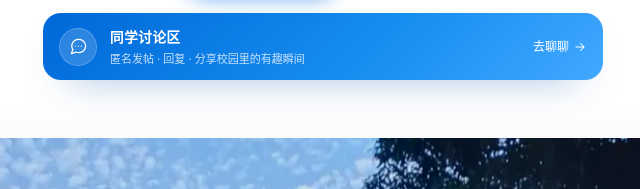
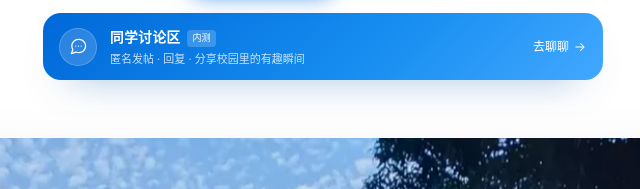
Before and after one commit to nn29-campus/nn29-student, a plain HTML site: page index.html in a window 1280 px wide. Shown: the part 516-705 px from the top of the page, 317-957 px from the left. Drawn offline with Linux system fonts and the light colour scheme.

Commit message:
style: 标记讨论区内测

```diff
--- a/assets/css/main.css
+++ b/assets/css/main.css
@@ -3947,6 +3947,16 @@ ol {
   font-weight: 600;
   letter-spacing: 0.01em;
 }
+.community-entry__badge {
+  display: inline-block;
+  margin-left: 3px;
+  padding: 1px 5px;
+  border-radius: 4px;
+  background: rgba(255, 255, 255, 0.2);
+  font-size: 9px;
+  font-weight: 500;
+  vertical-align: 1px;
+}
 .community-entry__text small {
   font-size: 11px;
   line-height: 1.5;
--- a/index.html
+++ b/index.html
@@ -94,7 +94,7 @@
         <svg viewBox="0 0 24 24" fill="none" stroke="currentColor" stroke-width="1.6" stroke-linecap="round" stroke-linejoin="round"><path d="M21 11.5a8.4 8.4 0 0 1-8.5 8.3 9.2 9.2 0 0 1-3.7-.8L3 21l1.9-5.2a8 8 0 0 1-1.4-4.6A8.4 8.4 0 0 1 12 3a8.4 8.4 0 0 1 9 8.5Z"/><path d="M8.5 11.5h.01M12 11.5h.01M15.5 11.5h.01"/></svg>
       </span>
       <span class="community-entry__text">
-        <strong>同学讨论区</strong>
+        <strong>同学讨论区 <span class="community-entry__badge">内测</span></strong>
         <small>匿名发帖 · 回复 · 分享校园里的有趣瞬间</small>
       </span>
       <span class="community-entry__go">去聊聊
```
